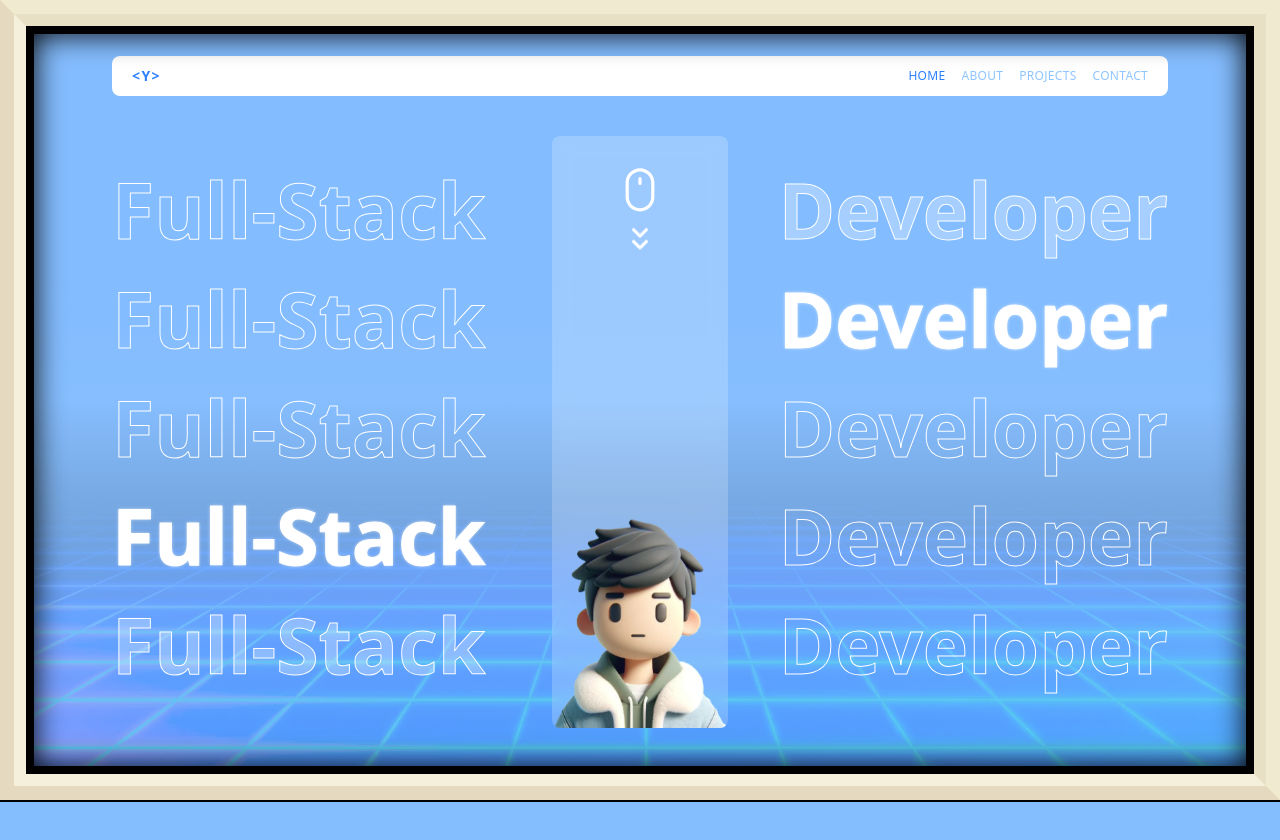
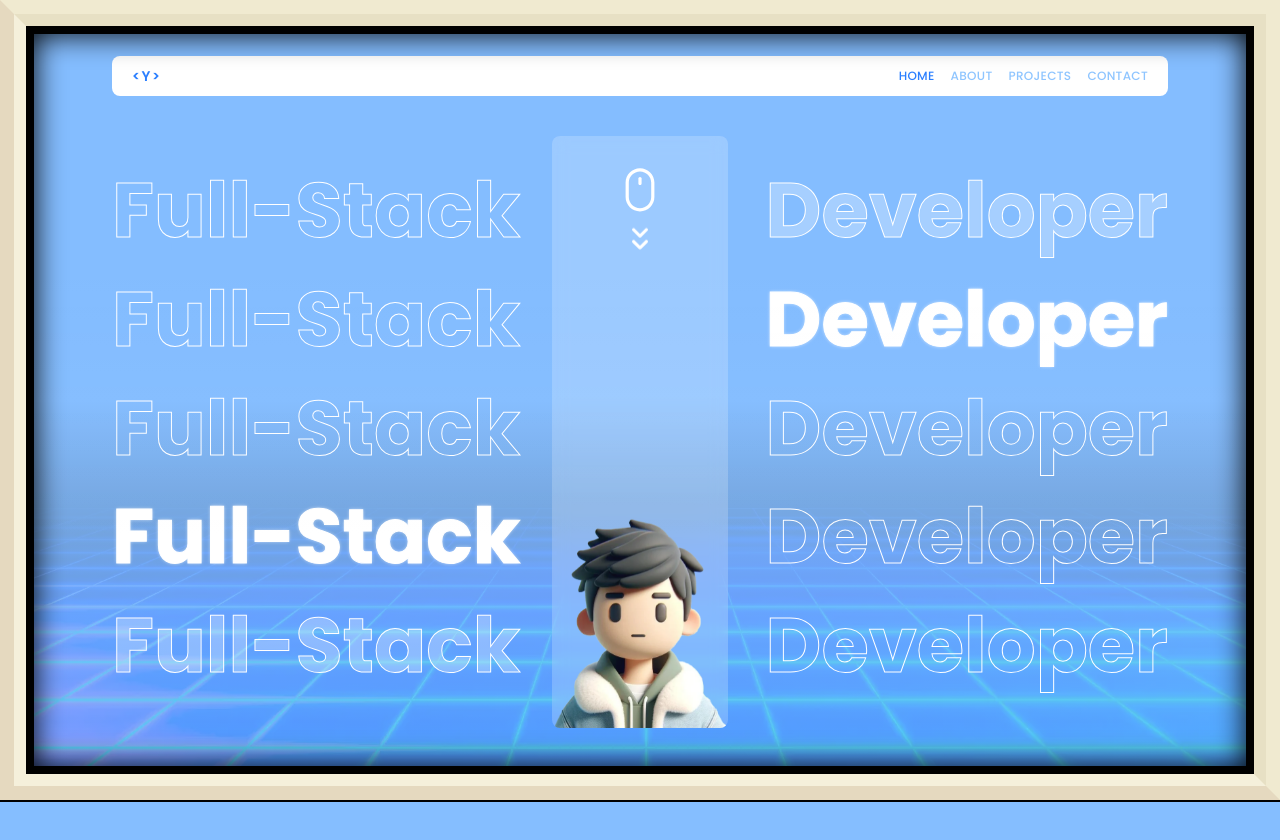
Before and after one commit to yashmodi6/portfolio, a React (Vite) app: page / in a window 1280 px wide. Shown: the top 840 px of the page. Built offline with nearby package versions, Linux system fonts and the light colour scheme.

Commit message:
chore: install Tailwind Typography and set up Poppins as default font

```diff
--- a/package.json
+++ b/package.json
@@ -18,6 +18,7 @@
   },
   "devDependencies": {
     "@eslint/js": "^9.30.1",
+    "@tailwindcss/typography": "^0.5.16",
     "@types/react": "^19.1.8",
     "@types/react-dom": "^19.1.6",
     "@vitejs/plugin-react": "^4.6.0",
--- a/src/index.css
+++ b/src/index.css
@@ -1,9 +1,11 @@
+@import url("https://fonts.googleapis.com/css2?family=Poppins:ital,wght@0,100;0,200;0,300;0,400;0,500;0,600;0,700;0,800;0,900;1,100;1,200;1,300;1,400;1,500;1,600;1,700;1,800;1,900&display=swap");
 @import "tailwindcss";
+@plugin "@tailwindcss/typography";
 
 @theme {
+    --font-poppins: Poppins, sans-serif;
 
-
-  /* Computer SCreen */
+    /* Computer SCreen */
     --color-casingLight: #f0ead0;
     --color-casingDark: #e5d9bf;
     --color-bezelLight: #e7e0c4;
@@ -35,6 +37,10 @@
             transform: scale3d(1, 1, 1);
         }
     }
+}
+
+html {
+    font-family: "Poppins", Helvetica, Arial, sans-serif;
 }
 
 /****Computer Screen****/
```
Also changed, not shown: 1 other file (tests, documents, lock files or other folders).
